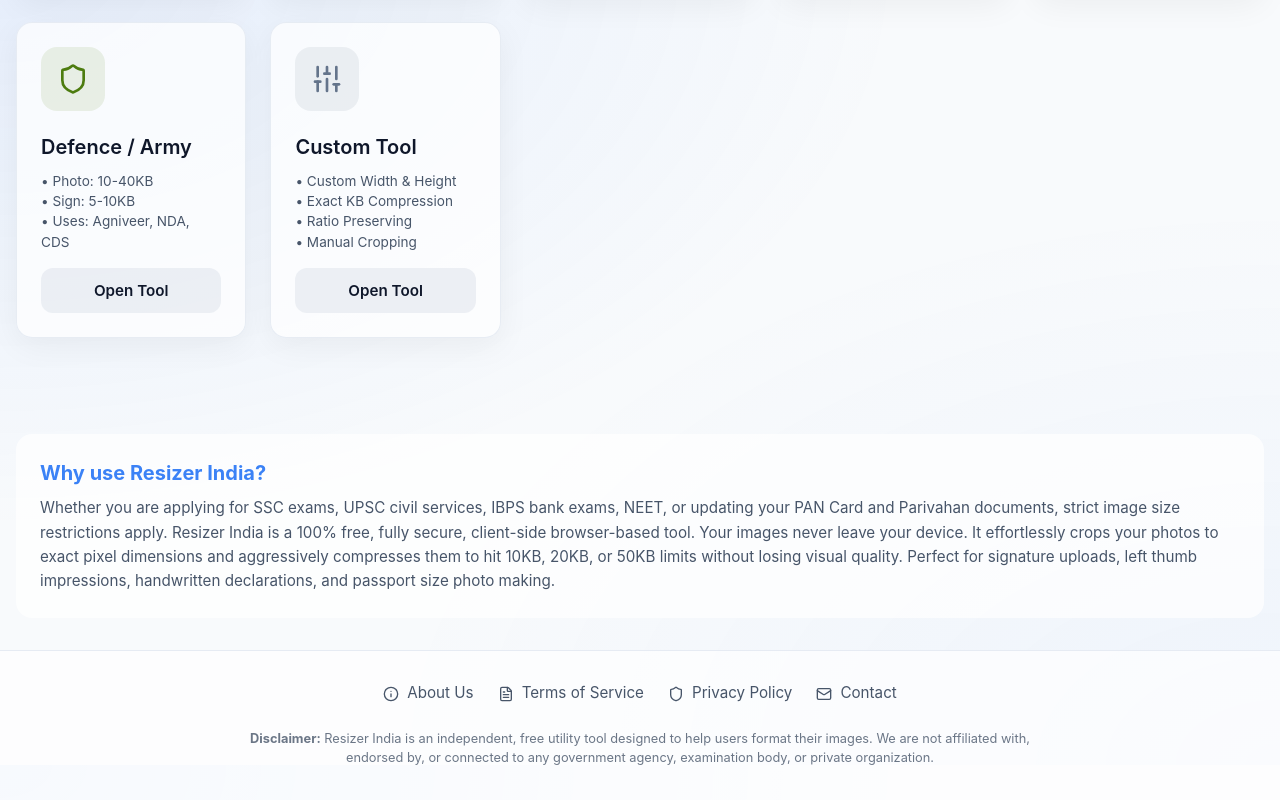
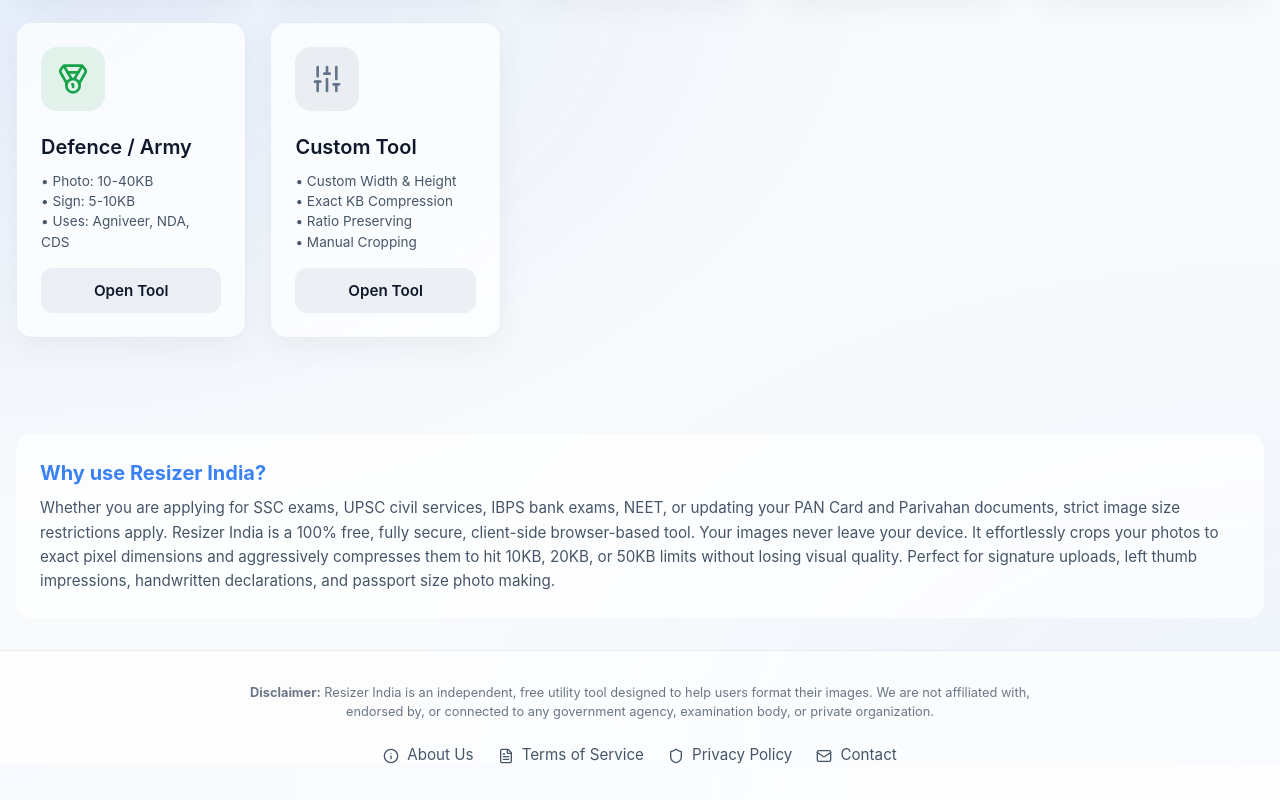
Before and after one commit to TechyNisarg/resizer-india, a React (Vite) app: page / in a window 1280 px wide. Shown: the part 835-1635 px from the top of the page. Built offline with nearby package versions, Linux system fonts and the light colour scheme; a web font is replaced by a local one.

Commit message:
fix: disclaimer positioning and defence icon update

```diff
--- a/src/App.tsx
+++ b/src/App.tsx
@@ -70,14 +70,14 @@
 
         <footer className="footer">
           <div className="footer-content" style={{ display: 'flex', flexDirection: 'column', gap: '1.5rem' }}>
+            <div style={{ textAlign: 'center', color: 'var(--text-secondary)', fontSize: '0.8rem', opacity: 0.8, maxWidth: '800px', margin: '0 auto', lineHeight: '1.5' }}>
+              <strong>Disclaimer:</strong> Resizer India is an independent, free utility tool designed to help users format their images. We are not affiliated with, endorsed by, or connected to any government agency, examination body, or private organization.
+            </div>
             <div className="footer-links">
               <Link to="/about" style={{ display: 'flex', alignItems: 'center', gap: '0.5rem' }}><Info size={16} /> <span style={{ position: 'relative', top: '-1px' }}>About Us</span></Link>
               <Link to="/terms" style={{ display: 'flex', alignItems: 'center', gap: '0.5rem' }}><FileText size={16} /> <span style={{ position: 'relative', top: '-1px' }}>Terms of Service</span></Link>
               <Link to="/privacy" style={{ display: 'flex', alignItems: 'center', gap: '0.5rem' }}><Shield size={16} /> <span style={{ position: 'relative', top: '-1px' }}>Privacy Policy</span></Link>
               <Link to="/contact" style={{ display: 'flex', alignItems: 'center', gap: '0.5rem' }}><Mail size={16} /> <span style={{ position: 'relative', top: '-1px' }}>Contact</span></Link>
-            </div>
-            <div style={{ textAlign: 'center', color: 'var(--text-secondary)', fontSize: '0.8rem', opacity: 0.8, maxWidth: '800px', margin: '0 auto', lineHeight: '1.5' }}>
-              <strong>Disclaimer:</strong> Resizer India is an independent, free utility tool designed to help users format their images. We are not affiliated with, endorsed by, or connected to any government agency, examination body, or private organization.
             </div>
           </div>
         </footer>
--- a/src/components/LandingPage.tsx
+++ b/src/components/LandingPage.tsx
@@ -1,7 +1,7 @@
 import React from 'react';
 import { useNavigate } from 'react-router-dom';
 import { motion } from 'framer-motion';
-import { Car, CreditCard, Plane, BookOpen, Sliders, Landmark, Train, Stethoscope, GraduationCap, Shield } from 'lucide-react';
+import { Car, CreditCard, Plane, BookOpen, Sliders, Landmark, Train, Stethoscope, GraduationCap, Medal } from 'lucide-react';
 
 const CATEGORIES = [
   { id: 'rto', label: 'RTO / Parivahan', icon: Car, color: '#eab308', bg: 'rgba(234, 179, 8, 0.1)', desc: '• Photo: 3.5x4.5 cm\n• Sign: 256x64 px\n• Size: 10KB - 20KB\n• Portals: Vahan, Sarathi', path: '/rto-photo-resizer' },
@@ -14,7 +14,7 @@
   { id: 'neet', label: 'NEET / NTA', icon: Stethoscope, color: '#06b6d4', bg: 'rgba(6, 182, 212, 0.1)', desc: '• Passport: 10-200KB\n• Postcard: 4x6 inch (10-200KB)\n• Sign: 4-30KB\n• Thumb: 10-200KB', path: '/neet-photo-resizer' },
   { id: 'acpc', label: 'ACPC Admission', icon: GraduationCap, color: '#ec4899', bg: 'rgba(236, 72, 153, 0.1)', desc: '• Photo: 10-50KB\n• Sign: 10-50KB\n• Format: JPG/JPEG\n• Uses: GUJCET, Engineering', path: '/acpc-photo-resizer' },
   { id: 'state-psc', label: 'State PSCs', icon: Landmark, color: '#f59e0b', bg: 'rgba(245, 158, 11, 0.1)', desc: '• Photo: 3.5x4.5 cm (20-50KB)\n• Sign: 10-20KB\n• Portals: MPSC, WBCS, KPSC, etc.', path: '/state-psc-photo-resizer' },
-  { id: 'defence', label: 'Defence / Army', icon: Shield, color: '#4d7c0f', bg: 'rgba(77, 124, 15, 0.1)', desc: '• Photo: 10-40KB\n• Sign: 5-10KB\n• Uses: Agniveer, NDA, CDS', path: '/defence-photo-resizer' },
+  { id: 'defence', label: 'Defence / Army', icon: Medal, color: '#16a34a', bg: 'rgba(22, 163, 74, 0.1)', desc: '• Photo: 10-40KB\n• Sign: 5-10KB\n• Uses: Agniveer, NDA, CDS', path: '/defence-photo-resizer' },
   { id: 'custom', label: 'Custom Tool', icon: Sliders, color: '#64748b', bg: 'rgba(100, 116, 139, 0.1)', desc: '• Custom Width & Height\n• Exact KB Compression\n• Ratio Preserving\n• Manual Cropping', path: '/custom-resizer' },
 ];
 
```
